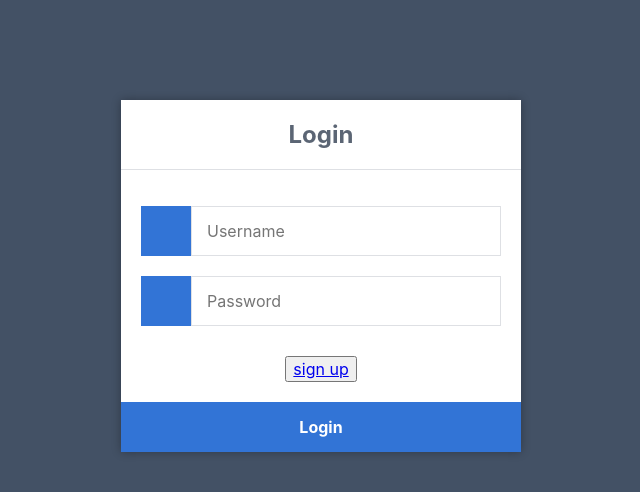
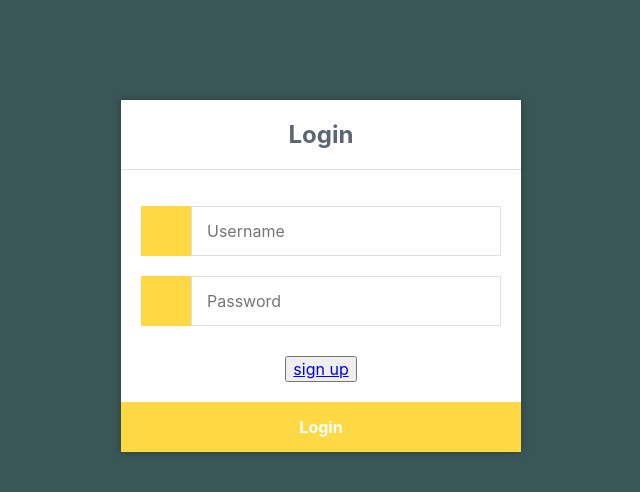
Before and after one commit to mark1234-debug/bibliotheek, a PHP site: page /login/login.php in a window 1280 px wide. Shown: the top 492 px of the page, without its empty margins (319-959 px from the left). Run offline with PHP 8.4, Linux system fonts and the light colour scheme.

Commit message:
LOGIN NAAR FIRDA KLEUREN VERANDEREN

```diff
--- a/bibliotheek2/account (1)/CSS/login.css
+++ b/bibliotheek2/account (1)/CSS/login.css
@@ -6,7 +6,7 @@
   -moz-osx-font-smoothing: grayscale;
 }
 body {
-  background-color: #435165;
+  background-color:  #3a5757;
 }
 .login {
   width: 400px;
@@ -33,7 +33,7 @@ body {
   align-items: center;
   width: 50px;
   height: 50px;
-  background-color: #3274d6;
+  background-color: #ffcc00bb;
   color: #ffffff;
 }
 .login form input[type="password"], .login form input[type="text"] {
@@ -47,7 +47,7 @@ body {
   width: 100%;
   padding: 15px;
  margin-top: 20px;
-  background-color: #3274d6;
+  background-color:#ffcc00bb;
   border: 0;
   cursor: pointer;
   font-weight: bold;
@@ -55,7 +55,7 @@ body {
   transition: background-color 0.2s;
 }
 .login form input[type="submit"]:hover {
-  background-color: #2868c7;
+  background-color: #ffcc00bb;
   transition: background-color 0.2s;
 }
 
```
